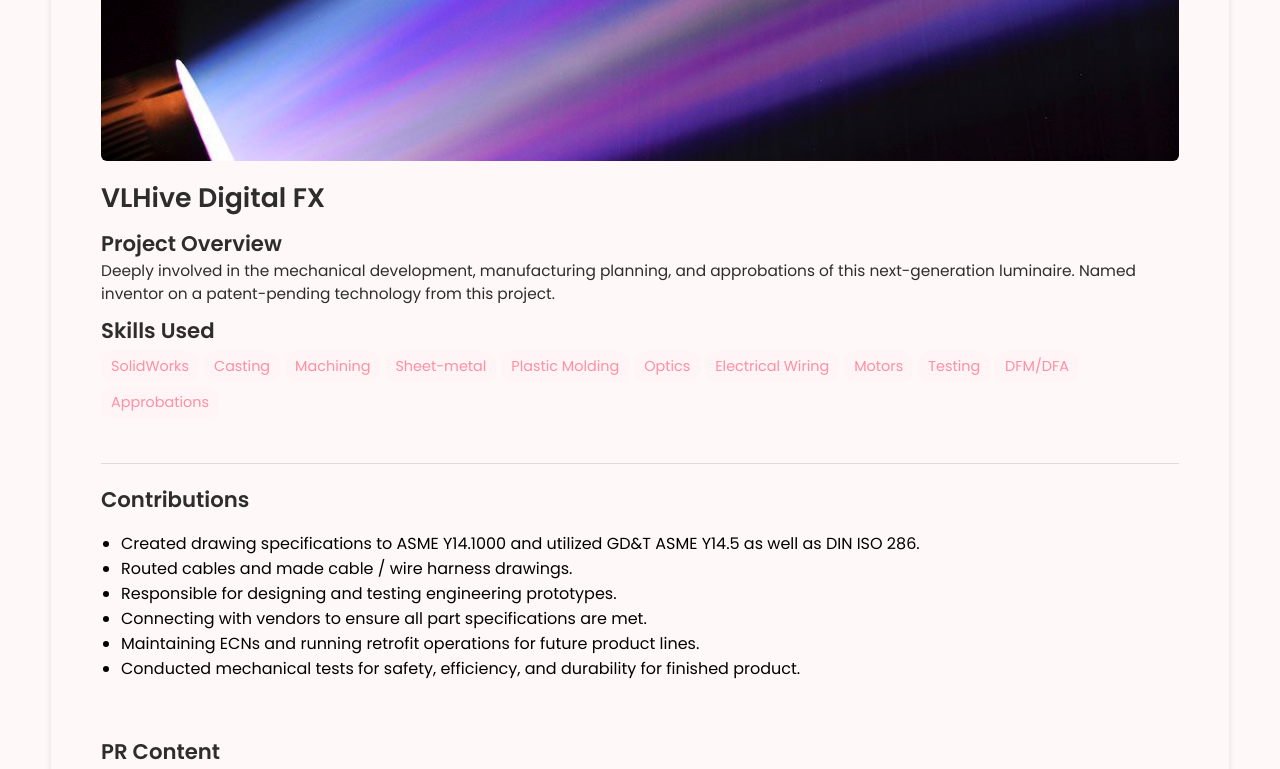
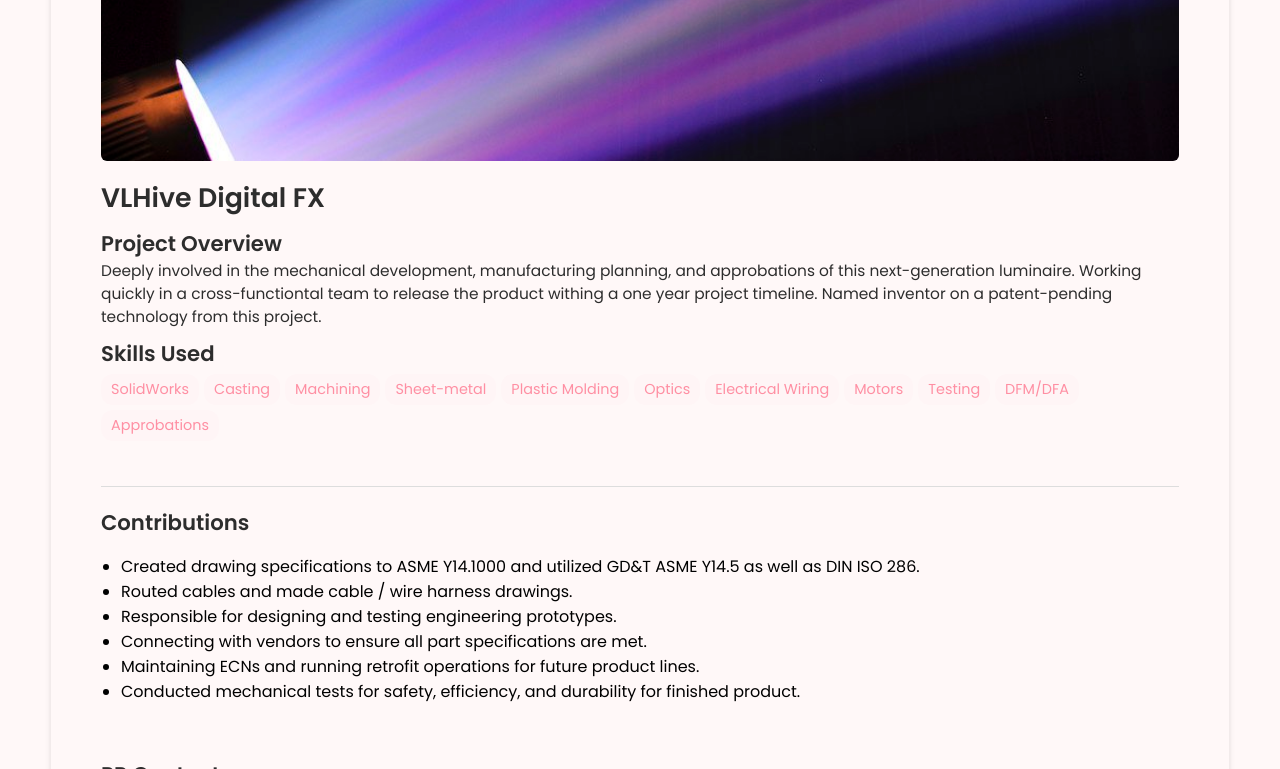
Before and after one commit to kimdot/kimdot.github.io, a Jekyll site: the page built from _projects/VLHive Digital FX/index.md, in a window 1280 px wide and 900 px high, scrolled down 329 px, cut to the strip 0-769 px from the top of the window. Built offline with Jekyll 4.4.1, drawn with Linux system fonts in a browser that asks for light colours.

Commit message:
Update index.md

```diff
--- a/_projects/VLHive Digital FX/index.md
+++ b/_projects/VLHive Digital FX/index.md
@@ -1,7 +1,7 @@
 ---
 layout: post
 title: VLHive Digital FX
-description:  Deeply involved in the mechanical development, manufacturing planning, and approbations of this next-generation luminaire. Named inventor on a patent-pending technology from this project.
+description:  Deeply involved in the mechanical development, manufacturing planning, and approbations of this next-generation luminaire. Working quickly in a cross-functiontal team to release the product withing a one year project timeline. Named inventor on a patent-pending technology from this project.
 skills:
 - SolidWorks
 - Casting
```
